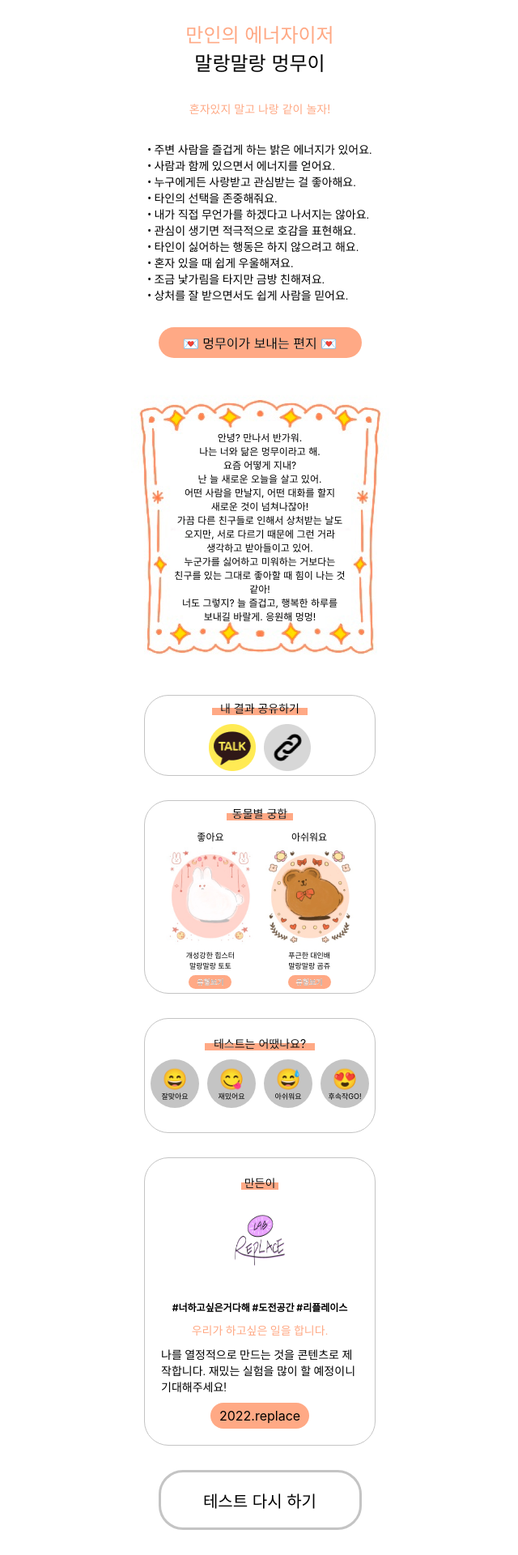
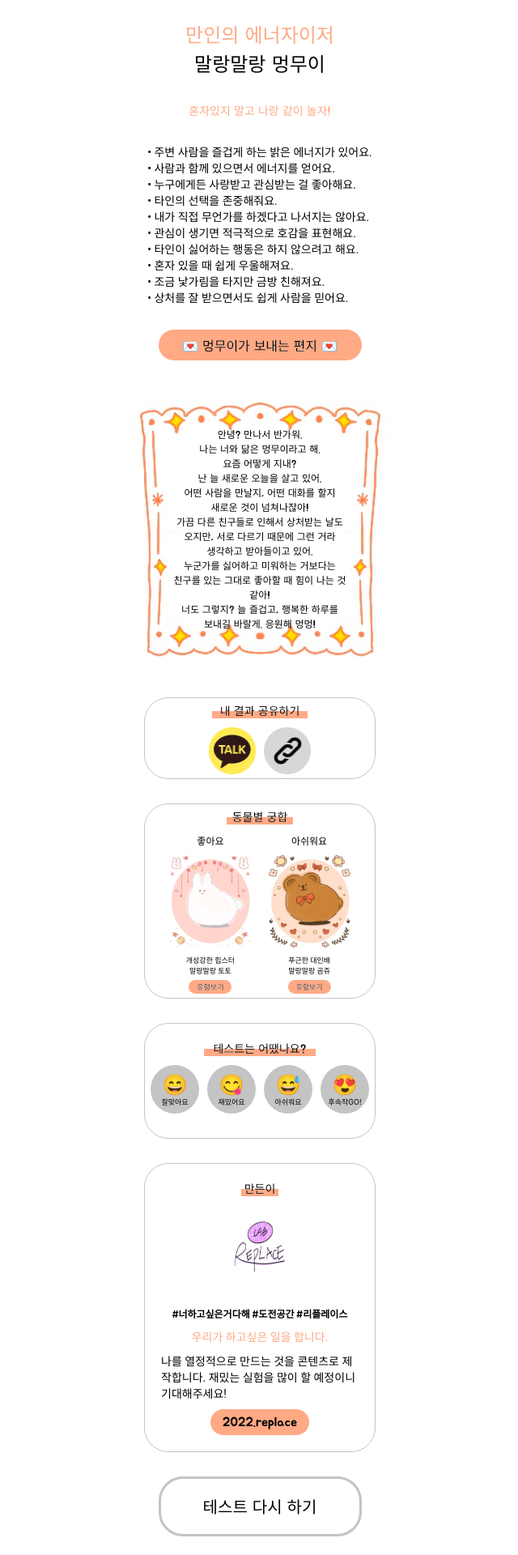
Before and after one commit to peter-coco/myFauna_survey, a React (Create React App) app: page /result/1 in a window 1280 px wide. Shown: the part 460-2380 px from the top of the page at 81% size, without its empty margins (319-959 px from the left). Built offline with nearby package versions, Linux system fonts and the light colour scheme; no server answers.

Commit message:
font import way fix

```diff
--- a/src/components/loading.tsx
+++ b/src/components/loading.tsx
@@ -16,6 +16,7 @@ const LoadingText = styled.div`
   font-style: normal;
   font-weight: 400;
   font-size: 20px;
+  font-family: 'Jua';
 `;
 const LoadingImage = styled.img`
   width: 320px;
@@ -28,7 +29,7 @@ const Loading = () => {
   return (
     <LoadingWrap>
       <LoadingImage src={loadingImage} />
-      <LoadingText>나와 닮은 동물을 찾는 중</LoadingText>
+      <LoadingText>나와 닮은 동물을 찾는 중...</LoadingText>
     </LoadingWrap>
   );
 };
--- a/src/components/resultForm/index.style.ts
+++ b/src/components/resultForm/index.style.ts
@@ -15,7 +15,7 @@ export const ResultPercentage = styled.div<{ mainColor: string }>`
   display: flex;
   align-items: center;
   justify-content: center;
-
+  font-family: 'Jua';
   & > span {
     color: ${(props) => props.mainColor};
   }
@@ -33,6 +33,7 @@ export const ResultAnimalTitle = styled.div<{ mainColor: string }>`
   display: flex;
   flex-direction: column;
   align-items: center;
+  font-family: 'Jua';
   & > div {
     text-align: center;
   }
@@ -43,6 +44,7 @@ export const ResultAnimalTitle = styled.div<{ mainColor: string }>`
 export const ResultAnimalSubTitle = styled.div<{ mainColor: string }>`
   font-size: 14px;
   font-weight: 400;
+  font-family: 'Jua';
   color: ${(props) => props.mainColor};
 `;
 export const ResultAnimalDescription = styled.div`
@@ -58,6 +60,7 @@ export const ResultLetterTitle = styled.div<{ mainColor: string }>`
   align-items: center;
   justify-content: center;
   border-radius: 30px;
+  font-family: 'Jua';
   background-color: ${(props) => props.mainColor};
   -webkit-text-stroke: 0.1px white;
 `;
@@ -76,6 +79,7 @@ export const ResultLetter = styled.div<{ bgImage: string }>`
   box-sizing: border-box;
   text-align: center;
   word-break: keep-all;
+  font-family: 'Jua';
 `;
 
 export const ResultShareWrap = styled.div`
@@ -99,6 +103,7 @@ export const ResultShareTitle = styled.div`
   display: flex;
   align-items: center;
   justify-content: center;
+  font-family: 'Jua';
 `;
 export const ResultShareLinkWrap = styled.div`
   display: flex;
@@ -130,6 +135,7 @@ export const ResultMatchTitle = styled.div`
   display: flex;
   align-items: center;
   justify-content: center;
+  font-family: 'Jua';
 `;
 export const ResultMatchLikeWrap = styled.div`
   width: 40%;
@@ -146,6 +152,7 @@ export const ResultMatchLikeDislikeWrap = styled.div`
 export const ResultMatchLikeTitle = styled.div`
   font-weight: 400;
   font-size: 12px;
+  font-family: 'Jua';
 `;
 export const ResultMatchLikeImage = styled.img`
   width: 109px;
@@ -160,11 +167,12 @@ export const ResultMatchLikeDescription = styled.div`
 export const ResultMatchLikeLinkBtn = styled.div<{ mainColor: string }>`
   font-weight: 400;
   font-size: 9px;
-  -webkit-text-stroke: 0.5px white;
+  -webkit-text-stroke: 0.2px white;
   background-color: ${(props) => props.mainColor};
   border-radius: 30px;
   padding: 2px 10px;
   box-sizing: border-box;
+  font-family: 'Jua';
   cursor: pointer;
 `;
 
@@ -178,6 +186,7 @@ export const ResultMatchDislikeWrap = styled.div`
 export const ResultMatchDislikeTitle = styled.div`
   font-weight: 400;
   font-size: 12px;
+  font-family: 'Jua';
 `;
 export const ResultMatchDislikeImage = styled.img`
   width: 109px;
@@ -192,11 +201,12 @@ export const ResultMatchDislikeDescription = styled.div`
 export const ResultMatchDislikeLinkBtn = styled.div<{ mainColor: string }>`
   font-weight: 400;
   font-size: 9px;
-  -webkit-text-stroke: 0.5px white;
+  -webkit-text-stroke: 0.2px white;
   background-color: ${(props) => props.mainColor};
   border-radius: 30px;
   padding: 2px 10px;
   box-sizing: border-box;
+  font-family: 'Jua';
   cursor: pointer;
 `;
 
@@ -219,6 +229,7 @@ export const ResultCreatorTitle = styled.div`
   position: relative;
   display: flex;
   align-items: center;
+  font-family: 'Jua';
   justify-content: center;
 `;
 export const ResultCreatorImage = styled.img`
@@ -245,7 +256,7 @@ export const ResultCreatorLinkBtn = styled.div<{ mainColor: string }>`
   height: 32px;
   background-color: ${(props) => props.mainColor};
   border-radius: 30px;
-
+  font-family: 'Jua';
   display: flex;
   align-items: center;
   justify-content: center;
@@ -267,6 +278,7 @@ export const ResultRetryBtn = styled.div`
   font-weight: 400;
   font-size: 20px;
   /* font-family: 'roboto'; */
+  font-family: 'Jua';
   cursor: pointer;
 `;
 
@@ -300,6 +312,7 @@ export const TestReviewTitle = styled.div`
   display: flex;
   align-items: center;
   justify-content: center;
+  font-family: 'Jua';
 `;
 export const TestReviewContentsWrap = styled.div`
   display: flex;
--- a/src/components/surveyForm/index.style.ts
+++ b/src/components/surveyForm/index.style.ts
@@ -34,6 +34,7 @@ export const SurveyDescription = styled.div`
   width: 250px;
   height: 56px;
   text-align: center;
+  font-family: 'Jua';
   line-height: 56px;
 `;
 export const SurveyOptionWrap = styled.div`
@@ -56,6 +57,7 @@ export const SurveyOption = styled.div`
   text-align: center;
   padding: 6px 20px;
   box-sizing: border-box;
+  font-family: 'Jua';
   word-break: keep-all;
   cursor: pointer;
   &:focus {
--- a/src/pages/home.tsx
+++ b/src/pages/home.tsx
@@ -22,6 +22,7 @@ const Description = styled.div`
   font-size: 24px;
   display: flex;
   align-items: center;
+  font-family: 'Jua';
 `;
 
 const Writer = styled.div`
@@ -34,6 +35,7 @@ const ParticipantWrap = styled.div`
   display: flex;
   flex-direction: column;
   align-items: center;
+  font-family: 'Jua';
 `;
 const Participant = styled.div`
   font-size: 20px;
@@ -46,6 +48,7 @@ const Logo = styled.img`
 const Select = styled.div`
   width: 220px;
   height: 68px;
+  font-family: 'Jua';
   background: #ffcaca;
   border-radius: 30px;
   filter: drop-shadow(0px 4px 4px rgba(0, 0, 0, 0.25));
@@ -82,7 +85,7 @@ const Home = () => {
     <HomeWrap>
       <Description>나는 어떤 타입의 동물일까?</Description>
       <Logo src={logo} />
-      <Writer>REPLACE</Writer>
+      {/* <Writer>REPLACE</Writer> */}
       <Link to="/introduce" style={{ textDecorationLine: 'none' }}>
         <Select>테스트 시작!</Select>
       </Link>
--- a/src/pages/introuduce.tsx
+++ b/src/pages/introuduce.tsx
@@ -20,6 +20,7 @@ const Description = styled.div`
   font-weight: 900;
   font-size: 20px;
   display: flex;
+  font-family: 'Jua';
   align-items: center;
   text-align: center;
   -webkit-text-stroke: 0.1px white;
```
